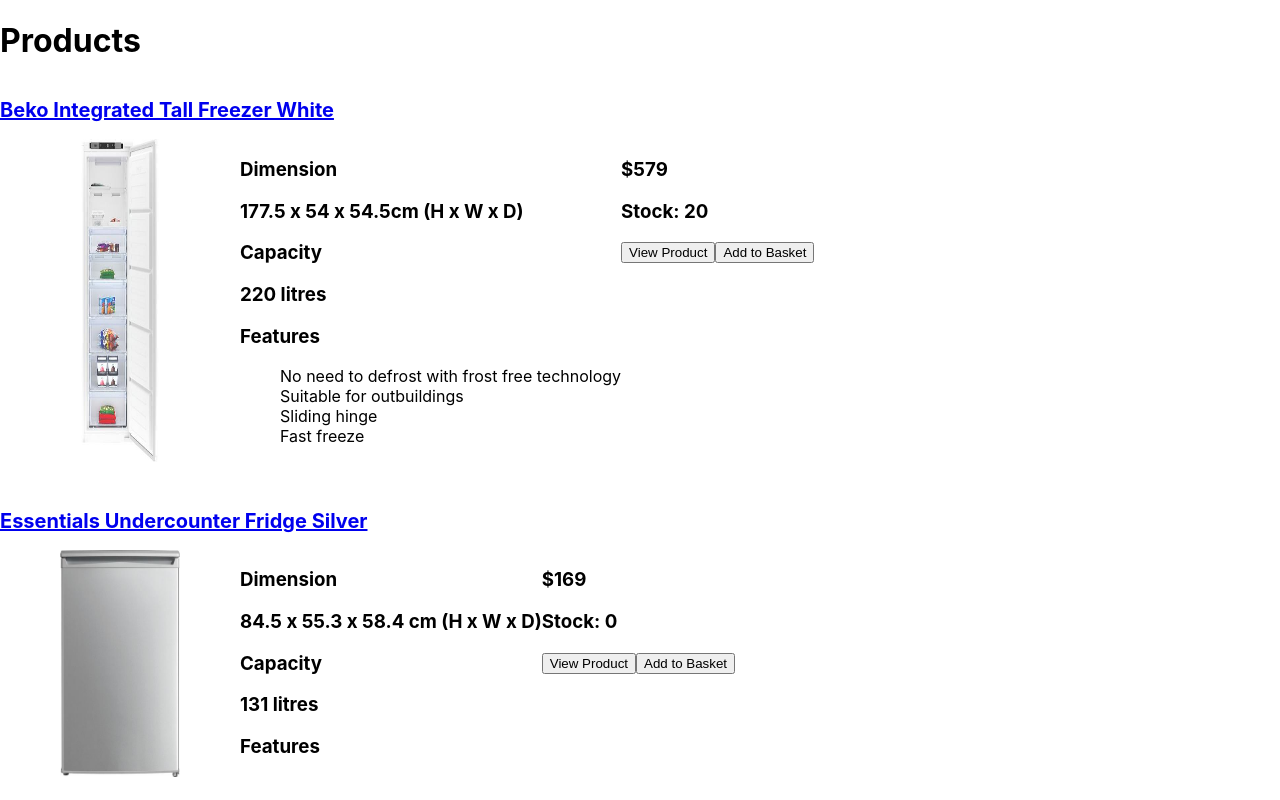
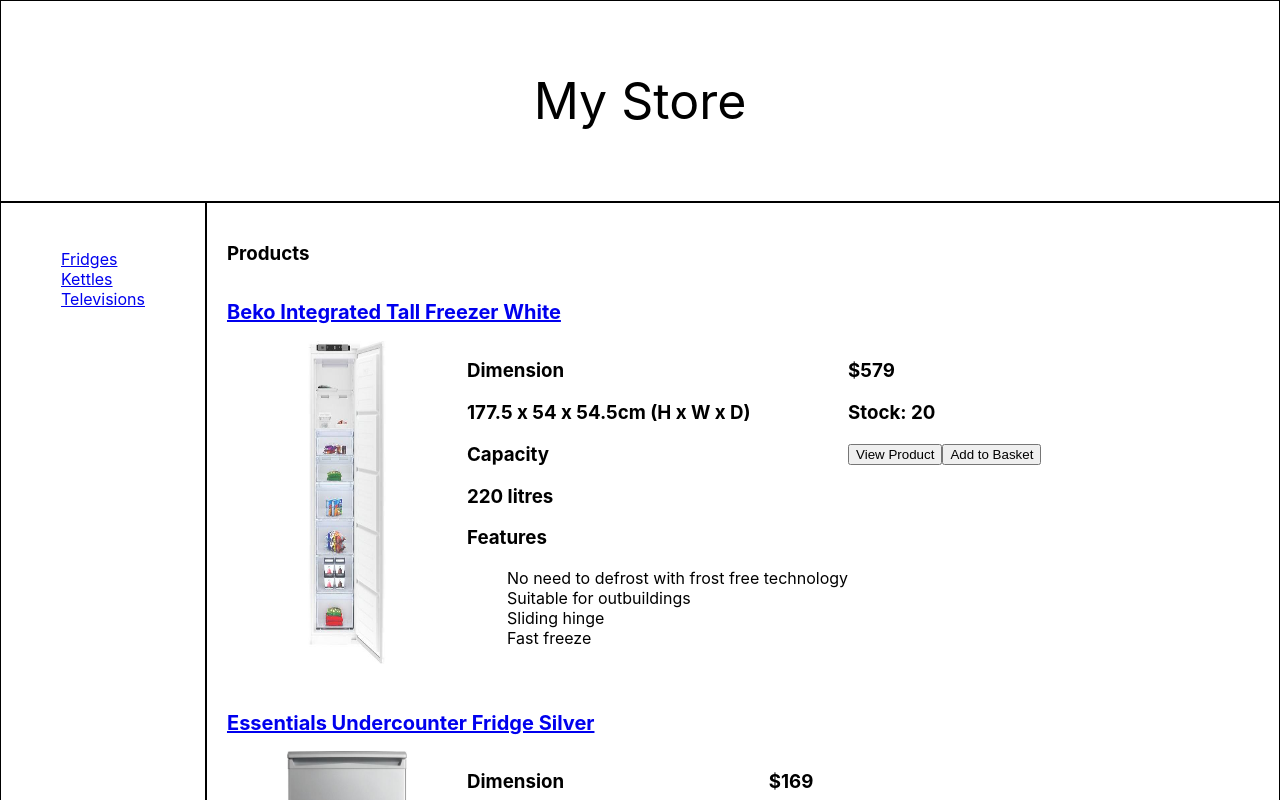
Before and after one commit to IvanKent/react-store, a React (Create React App) app: page /categories/1 in a window 1280 px wide. Shown: the top 800 px of the page. Built offline with nearby package versions, Linux system fonts and the light colour scheme; data requests are answered from the project's data file.

Commit message:
refactoring the layout

```diff
--- a/src/App.js
+++ b/src/App.js
@@ -1,9 +1,19 @@
 import './App.css';
 import { useState, useEffect } from 'react';
-import CategoryProduct from './components/CategoryProduct';
-import { getCategories, getProducts  } from './fetcher';
+import { getCategories  } from './fetcher';
 
-import { Link } from 'react-router-dom';
+import ProductDetail from './components/ProductDetail';
+import Basket from './components/Basket';
+import Checkout from './components/Checkout';
+import Category from './components/Category';
+import Layout from './components/Layout';
+
+import {
+  BrowserRouter,
+  Routes,
+  Route
+} from "react-router-dom"
+
 
 function App() {
   const [categories, setCategories] = useState({errorMessage: '', data: []});
@@ -17,38 +27,22 @@
     fetchedData();
   }, []);
 
-  const renderCategories = () => {
-    return categories.data.map(category => {
-      return <li key={category.id}><Link to={`/categories/${category.id}`}>{category.title}</Link></li>
-    })
-  }
 
 
+  return (
+    <>
+      <BrowserRouter>
+        <Routes>
+          <Route path='/' element={<Layout categories={categories}/>}>
+            <Route path='/basket' element={<Basket/>}/>
+            <Route path='checkout' element={<Checkout/>}/>
+            <Route path='/products/:id' element={<ProductDetail/>}/>
+            <Route path='/categories/:id' element={<Category/>}/>
 
-  const handleCategoryClick = async (id) => {
-    const responseObject = await getProducts(id);
-    setProducts(responseObject);
-  }
-  return (
-    <div className='mainContainer'>
-    <header>My Store</header>
-    <section>
-      <nav>
-        <ul>
-          {categories.data && renderCategories()}
-        </ul>
-
-        {categories.errorMessage && <div>Error: {categories.errorMessage}</div>}
-      </nav>
-      <article>
-
-      </article>
-    </section>
-    <footer>
-      footer
-    </footer>
-
-    </div>
+          </Route>
+        </Routes>
+      </BrowserRouter>
+    </>
   )
 }
 
--- a/src/components/Category.js
+++ b/src/components/Category.js
@@ -1,3 +1,5 @@
+//
+
 import { useParams } from "react-router-dom"
 import { useEffect, useState } from "react";
 import { getProducts } from "../fetcher";
@@ -5,16 +7,18 @@
 import CategoryProduct from "./CategoryProduct";
 
 export default function Category({category, onCategoryClick}){
+  //sets initial data
   const [products, setProducts] = useState({errorMessage: '', data: []})
-  const {id} = useParams();
+  const {id} = useParams(); //gets the id from the URL
 
 
   useEffect(() => {
+    //function to fetch data from the fetcher
     const fetchedData = async() => {
       const responseObject = await getProducts(id);
       setProducts(responseObject)
     }
-    fetchedData();
+    fetchedData(); //calls the function
   }, [id]);
 
 
@@ -28,7 +32,6 @@
     return (
         <>
           {products.data.length>1 && <h1>Products</h1>}
-          {/* {products.data.length<1 && <h1>No Products Found!</h1>} */}
           {products.data && renderProducts()}
           {products.errorMessage && <div>Error: {products.errorMessage}</div>}
         </>
--- a/src/components/CategoryProduct.js
+++ b/src/components/CategoryProduct.js
@@ -1,3 +1,5 @@
+//renders a list of products to a specific Product Category
+
 import { Link, useNavigate } from 'react-router-dom'
 
 import '../CategoryProduct.css'
@@ -16,7 +18,7 @@
         <>
             <div className='productMainContainer'>
                 <ProductTitle>
-                    <Link to={`products/${product.id}`}>
+                    <Link to={`/products/${product.id}`}>
                         {product.title}
                     </Link>
                 </ProductTitle>
--- /dev/null
+++ b/src/components/Layout.js
@@ -0,0 +1,34 @@
+import { Outlet, Link } from "react-router-dom"
+
+export default function Layout({categories, }){
+
+    const renderCategories = () => {
+        return categories.data.map(category => {
+          return <li key={category.id}><Link to={`/categories/${category.id}`}>{category.title}</Link></li>
+        })
+      }
+
+    return (
+        <>
+            <div className='mainContainer'>
+            <header>My Store</header>
+            <section>
+            <nav>
+                <ul>
+                {categories.data && renderCategories()}
+                </ul>
+
+                {categories.errorMessage && <div>Error: {categories.errorMessage}</div>}
+            </nav>
+            <article>
+                <Outlet/>
+            </article>
+            </section>
+            <footer>
+            footer
+            </footer>
+
+            </div>
+        </>
+    )
+}
--- a/src/components/ProductDetail.js
+++ b/src/components/ProductDetail.js
@@ -1,3 +1,5 @@
+//Renders a one Product
+
 import { getProductById } from "../fetcher"
 import { useEffect, useState } from "react"
 import { useParams } from "react-router-dom";
--- a/src/index.js
+++ b/src/index.js
@@ -4,30 +4,12 @@
 import App from './App';
 import reportWebVitals from './reportWebVitals';
 
-import ProductDetail from './components/ProductDetail';
-import Basket from './components/Basket';
-import Checkout from './components/Checkout';
-import Category from './components/Category';
 
-import {
-  BrowserRouter,
-  Routes,
-  Route
-} from "react-router-dom"
 
 const root = ReactDOM.createRoot(document.getElementById('root'));
 root.render(
   <React.StrictMode>
-      <BrowserRouter>
-        <Routes>
-          <Route path='/' element={<App/>}/>
-          <Route path='/basket' element={<Basket/>}/>
-          <Route path='checkout' element={<Checkout/>}/>
-          <Route path='/products/:id' element={<ProductDetail/>}/>
-          <Route path='/categories/:id' element={<Category/>}></Route>
-
-        </Routes>
-      </BrowserRouter>
+    <App/>
   </React.StrictMode>
 );
 
```
